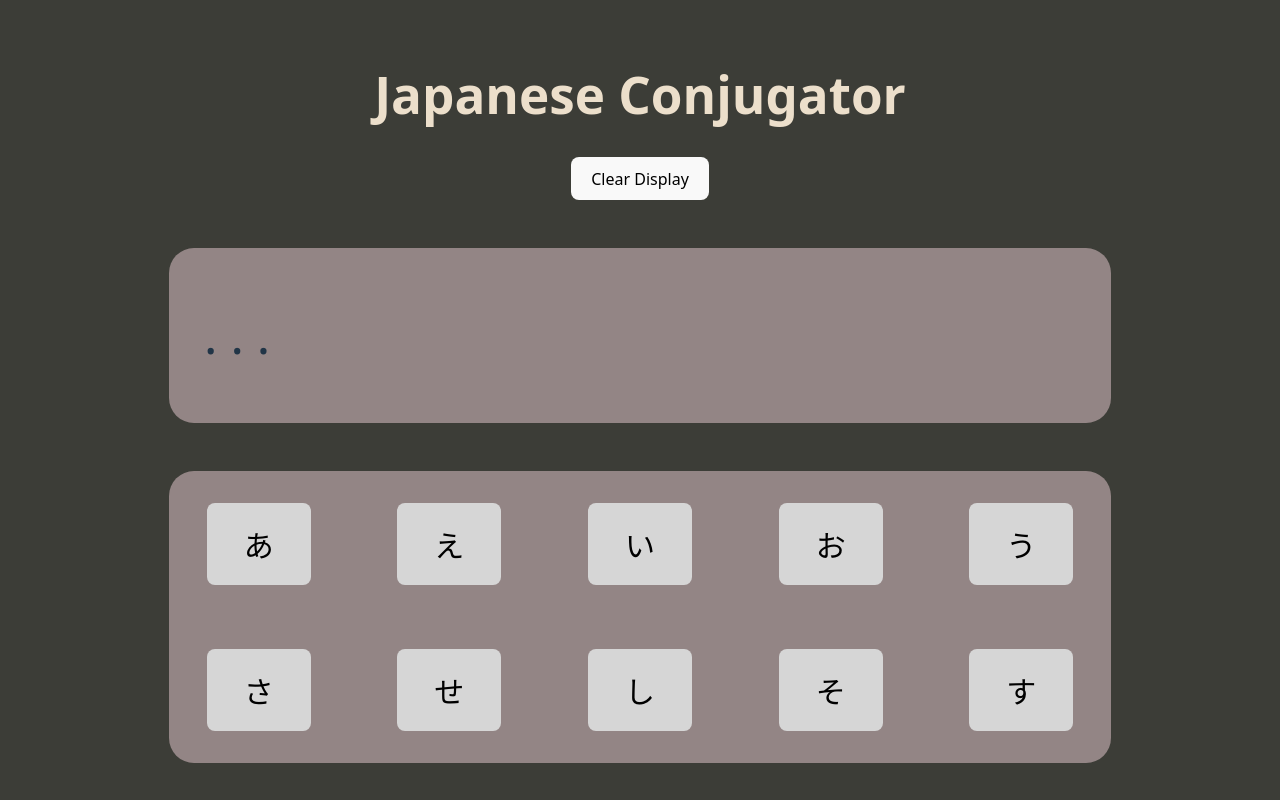
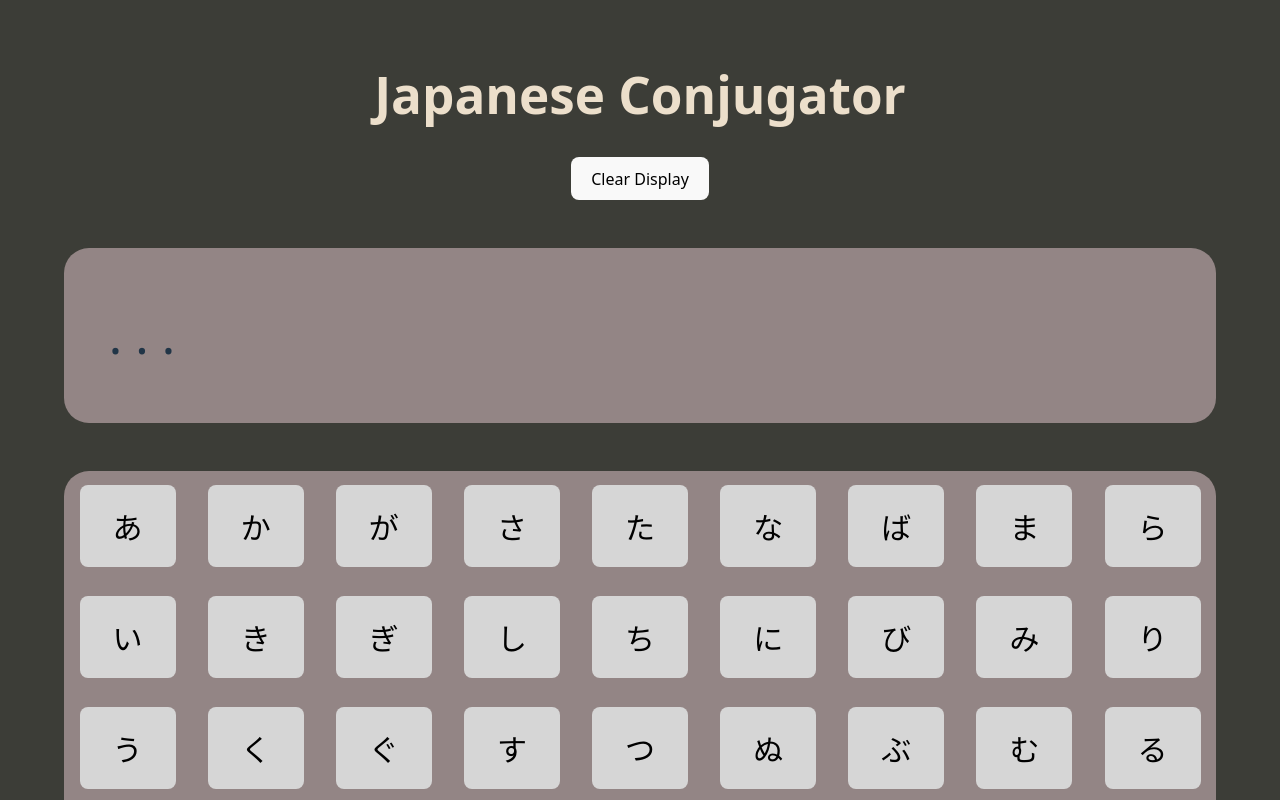
Before and after one commit to JGPico/JapaneseConjugator, a React (Vite) app: page / in a window 1280 px wide. Shown: the top 800 px of the page. Built offline with nearby package versions, Linux system fonts and the light colour scheme.

Commit message:
hiragana update

```diff
--- a/src/App.css
+++ b/src/App.css
@@ -28,16 +28,20 @@
 
 .grid-letters {
   gap: 1.25rem;
-  column-gap: .75rem;
+  column-gap: .01rem;
   row-gap: 0rem;
   display: grid;
   margin: 1rem auto;
-  grid-template-columns: repeat(5, auto);
+  grid-template-columns: repeat(9, auto);
   border-radius: 25px;
   background: var(--divgray);
 }
 
 .grid-letters button {
+  margin-left: .1rem;
+  margin-right: .1rem;
+  padding-left: 2rem;
+  padding-right: 2rem;
   font-size: 30px;
   background-color: hsl(0, 0%, 84%);
   color: black;
@@ -69,7 +73,7 @@
 }
 
 .card {
-  padding: 2em;
+  padding: .9em;
 }
 
 .read-the-docs {
--- a/src/App.tsx
+++ b/src/App.tsx
@@ -13,7 +13,13 @@ function App() {
   }
 
   const wordList = ["レモン", "ライム", "泳ぐ", "食べる", "守る", "読む", "寝る", "飲む"];
-  const charList = ["あ", "え", "い", "お", "う", "さ", "せ", "し", "そ", "す"];
+  const charList = [
+    "あ", "か", "が", "さ", "た", "な", "ば", "ま", "ら",
+    "い", "き", "ぎ", "し", "ち", "に", "び", "み", "り",
+    "う", "く", "ぐ", "す", "つ", "ぬ", "ぶ", "む", "る",
+    "え", "け", "げ", "せ", "て", "ね", "べ", "め", "れ",
+    "お", "ご", "ご", "そ", "と", "の", "ぼ", "も", "ろ",
+    "や", "ゆ", "よ", "わ", "を", "ん"];
   const [displayArray, setDisplayArray] = useState<charObj[]>([]);
 
   const wordArray = genWordArray(wordList);
```
Also changed, not shown: 1 other file (tests, documents, lock files or other folders).
